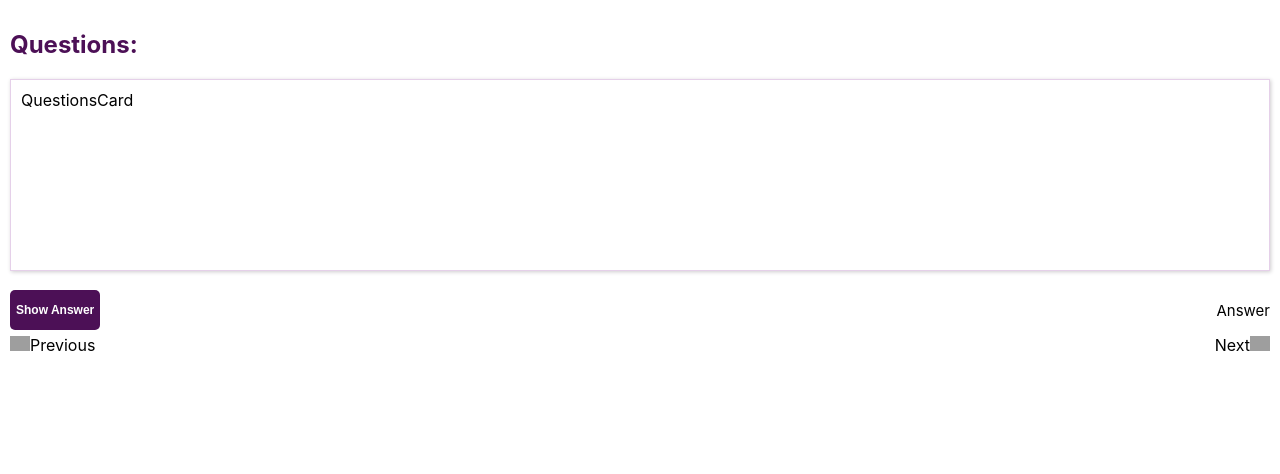
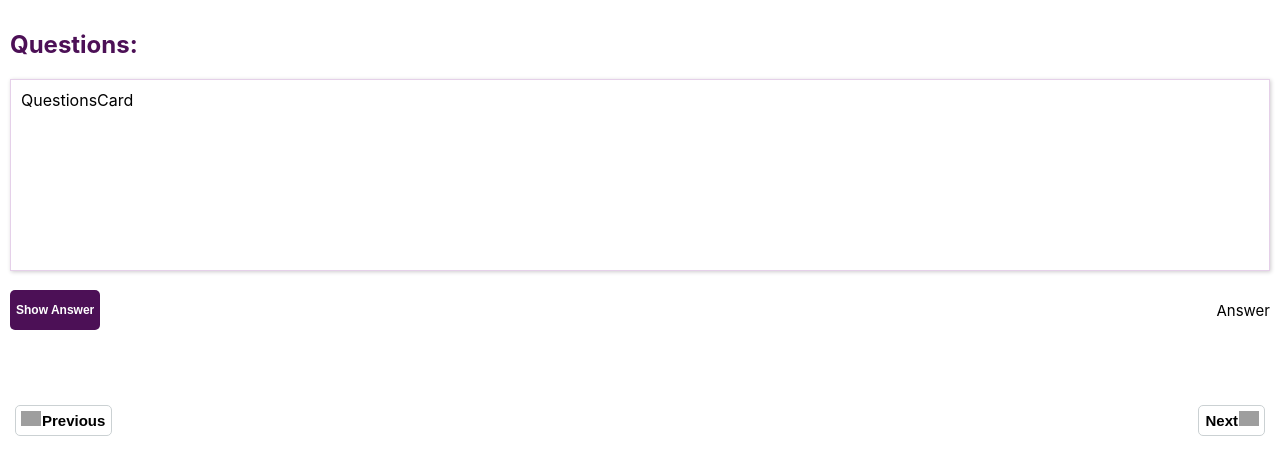
Before and after one commit to Oluwaseyi-Java/QuizApp, a React (Create React App) app in the folder quiz-app/: page /questions in a window 1280 px wide. Shown: the top 474 px of the page. Built offline with nearby package versions, Linux system fonts and the light colour scheme; grey boxes are pictures that could not be loaded.

Commit message:
Question page

```diff
--- a/quiz-app/src/App.css
+++ b/quiz-app/src/App.css
@@ -81,11 +81,43 @@
   font-size: 15px;
 }
 .navigationCard{
-
-
   display: flex;
+  margin-top: 50px;
+  padding: 20px 5px;
   justify-content: space-between;
 }
 .navigationCard img{
   width: 20px;
 }
+.navigationCard .previous img{
+
+  rotate: 180deg;
+}
+.navigationCard .previous button p{
+  margin: 0;
+  font-size: 15px;
+  font-weight: 600;
+  padding: 1px;
+}
+.navigationCard .next button p{
+  padding: 1px;
+  margin: 0;
+  font-size: 15px;
+  font-weight: 600;
+}
+.previous button{
+  display: flex;
+  padding: 5px;
+  background-color: white;
+  border: 1px solid rgb(203, 209, 211);
+  border-radius: 5px;
+
+}
+.next button{
+  border: 1px solid rgb(203, 209, 211);
+  border-radius: 5px;
+  display: flex;
+  background-color: white;
+  padding: 5px;
+
+}
--- a/quiz-app/src/components/NavigationCard.jsx
+++ b/quiz-app/src/components/NavigationCard.jsx
@@ -4,14 +4,19 @@ const NavigationCard = () => {
   return (
     <div className='navigationCard'>
       <div className='previous'>
-        <img alt='nextImg' src="https://www.transparentpng.com/thumb/arrow/right-grey-arrow-icon-png-20.png" />
-        Previous
+        <button>
+          <img alt='nextImg' src="https://www.transparentpng.com/thumb/arrow/right-grey-arrow-icon-png-20.png" />
+          <p>Previous</p>
 
+        </button>
       </div>
       <div className='next'>
-          Next
+       <button>
+          <p>Next</p>
           <img alt='nextImg' src="https://www.transparentpng.com/thumb/arrow/right-grey-arrow-icon-png-20.png" />
-     </div>
+
+       </button>
+       </div>
     </div>
   )
 }
```
